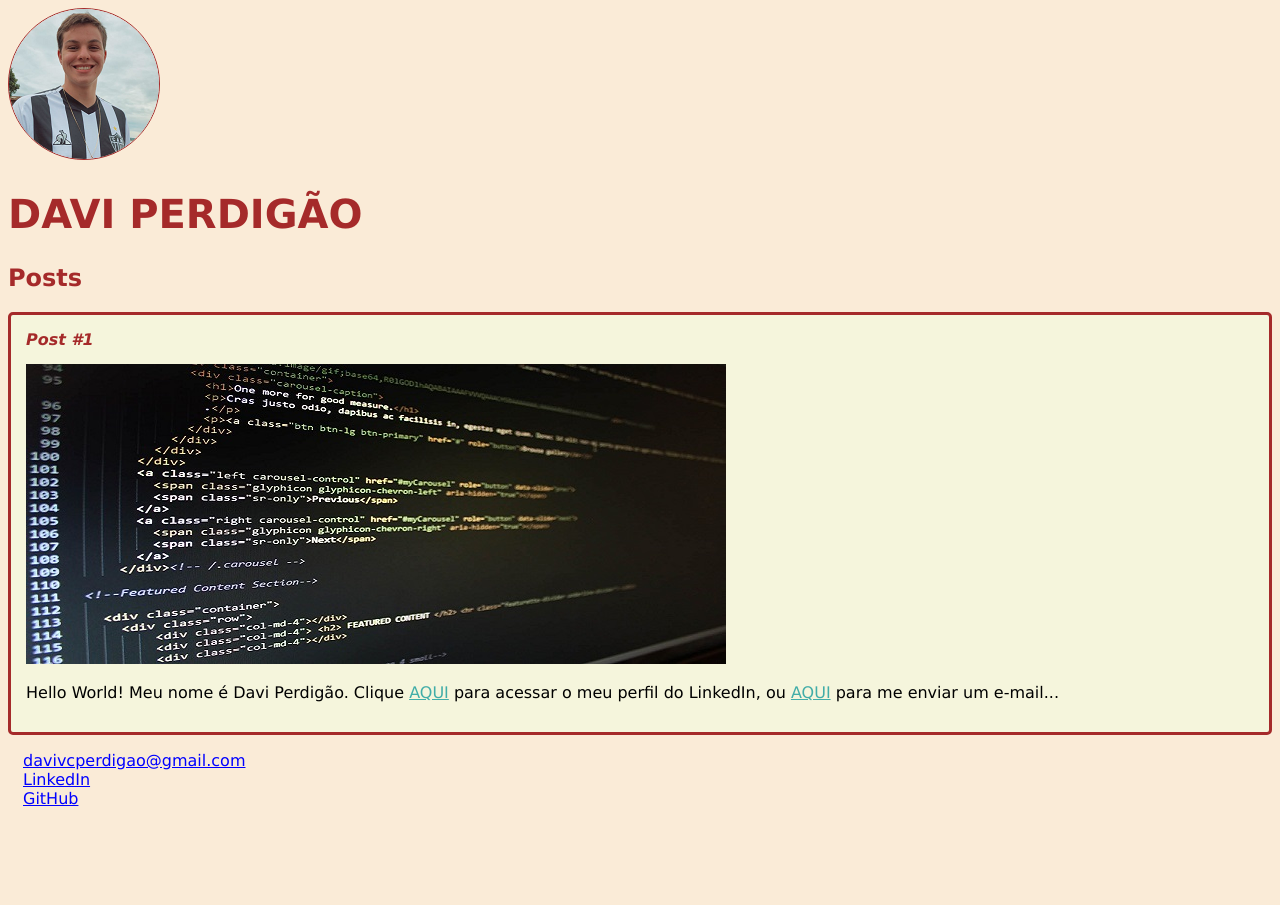
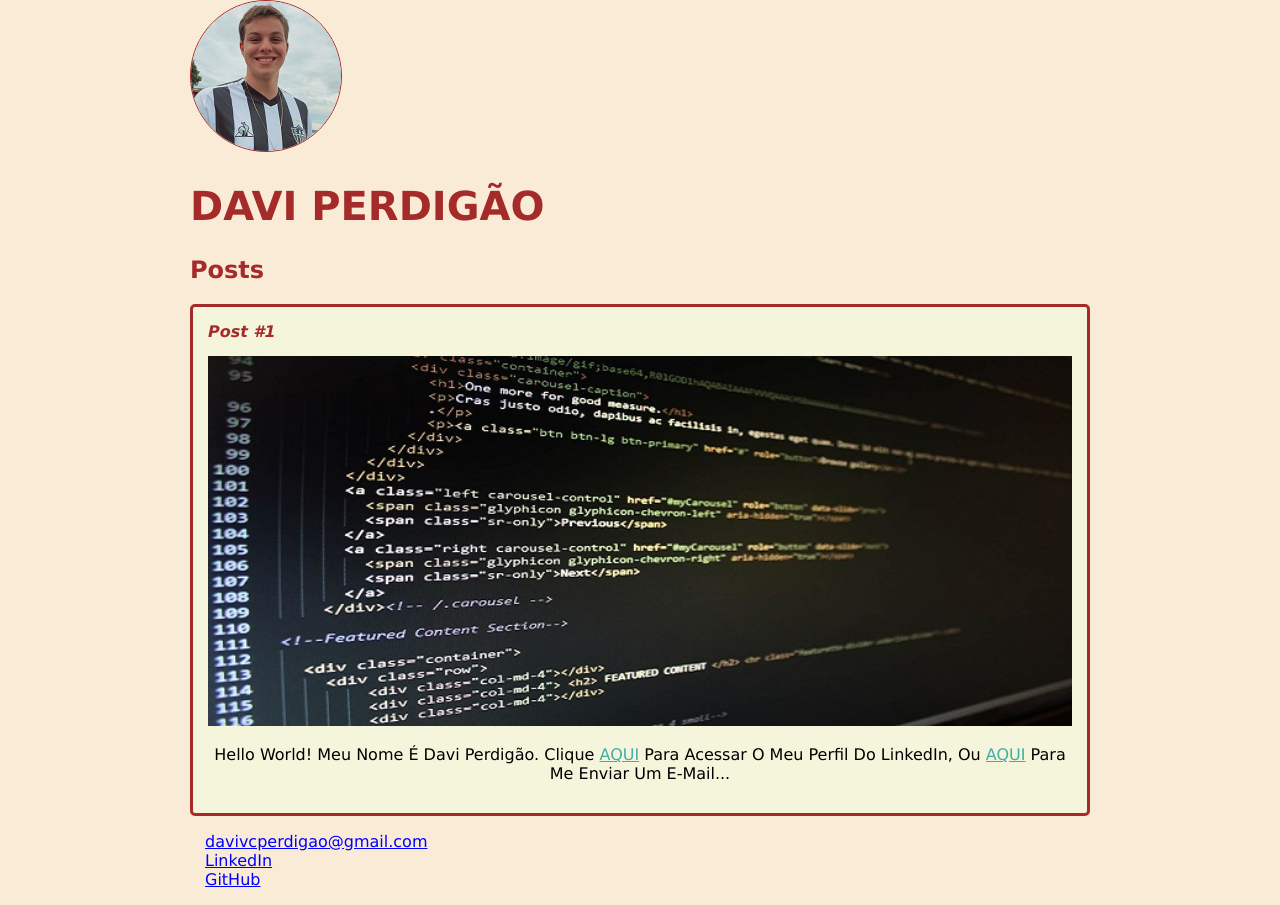
Before and after one commit to Davi-Perdigao/Spread_FullStack_Developer, a PHP site: page / in a window 1280 px wide. Before the commit the page ends 806 px from the top, so only its background shows below. Run offline with PHP 8.4, Linux system fonts and the light colour scheme.

Commit message:
Curso CSS3

```diff
--- a/Spread FullStack Developer/HTML + CSS3/Websites - HTML5 e CSS3/CSS3/style.css
+++ b/Spread FullStack Developer/HTML + CSS3/Websites - HTML5 e CSS3/CSS3/style.css
@@ -1,6 +1,8 @@
 body{
     background-color: antiquewhite;
     font-family: Verdana;
+    max-width: 900px;
+    margin: auto;
 }
 
 .photo {
@@ -38,11 +40,13 @@ a {
 
 .post_content {
     margin: 0;
-
     margin-bottom: 15px;
+    text-transform: capitalize;
+    text-align: center;
 }
 .post_image {
     margin-bottom: 15px;
+    width: 100%;
 }
 
 .contacts_list {
```
